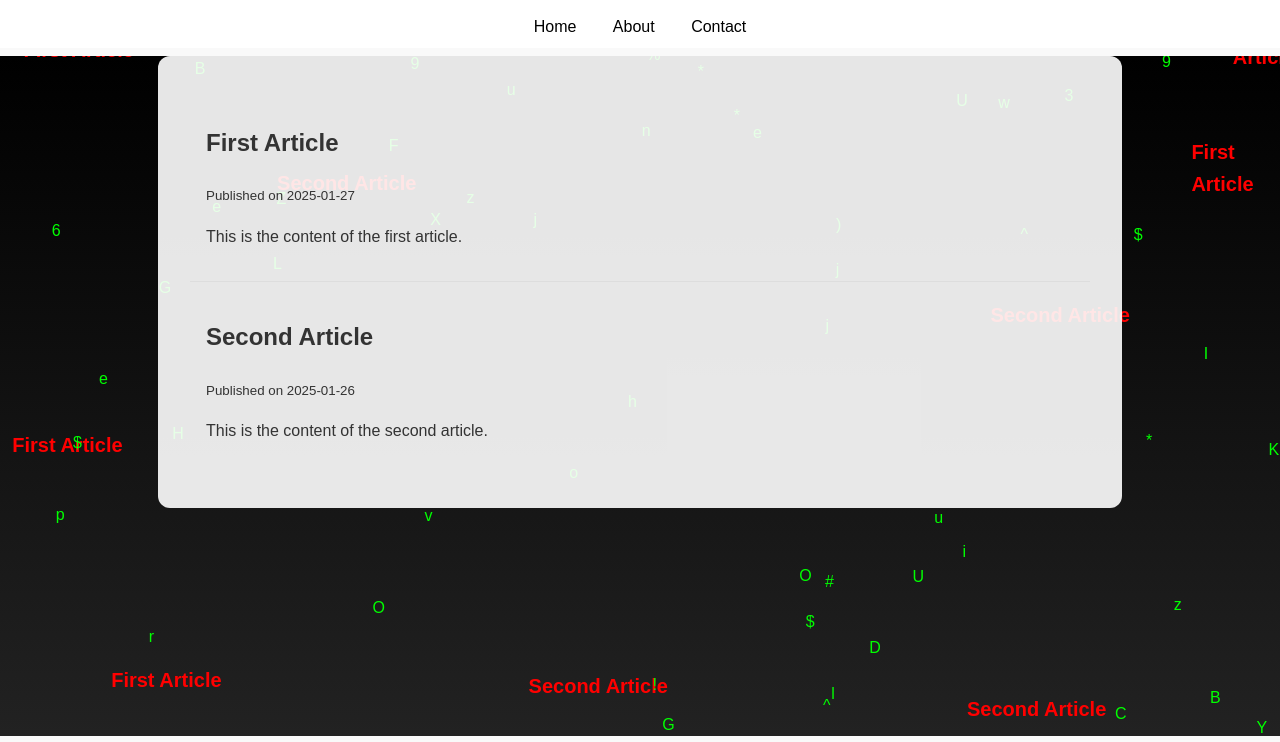
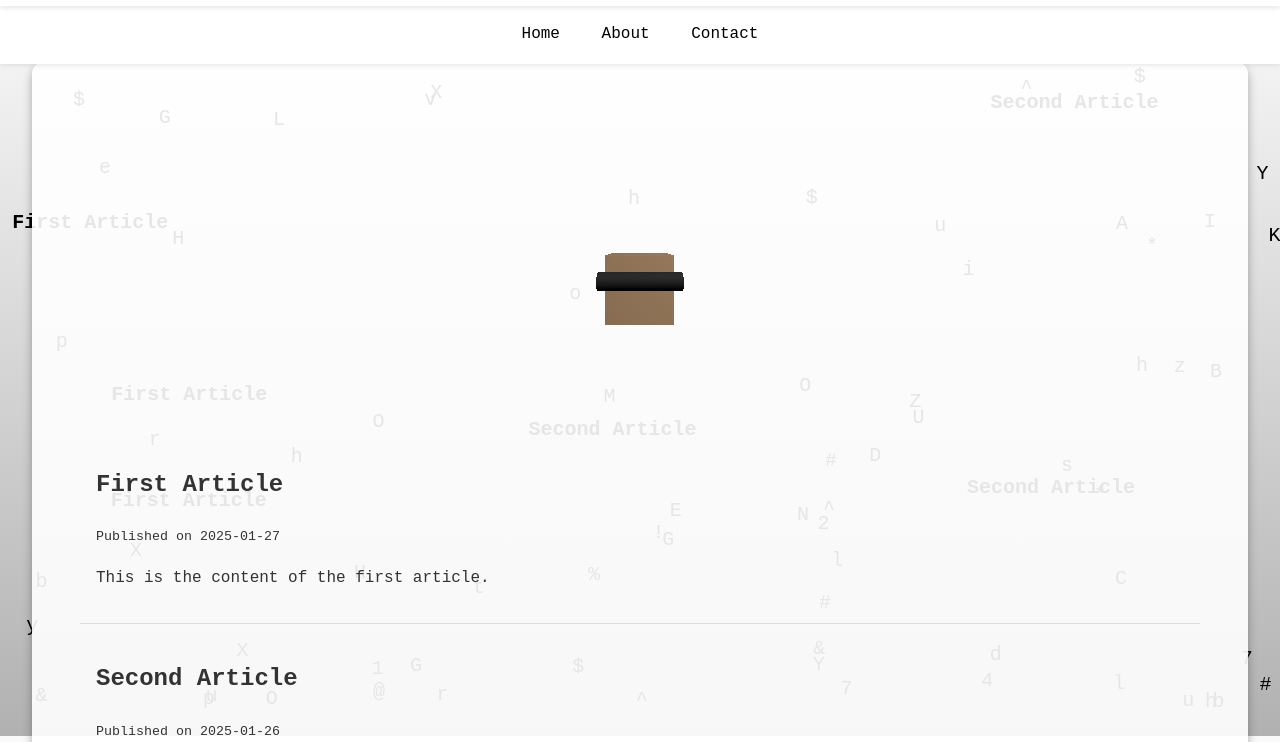
Before and after one commit to DGFellow/truthoperators, a plain HTML site: page index.html in a window 1280 px wide. Shown: the part 64-806 px from the top of the page. Drawn offline with nearby package versions, Linux system fonts and the light colour scheme; files whose address does not match are found by name.

Commit message:
Add files via upload

```diff
--- a/index.html
+++ b/index.html
@@ -5,6 +5,7 @@
     <meta charset="UTF-8">
     <meta name="viewport" content="width=device-width, initial-scale=1.0">
     <title>My Blog</title>
+    <script src="https://cdnjs.cloudflare.com/ajax/libs/three.js/r128/three.min.js"></script>
     <link rel="stylesheet" href="style.css">
 </head>
 
@@ -23,18 +24,17 @@
         <a href="#">Contact</a>
     </nav>
 
-    <!-- Main Rain Background Container -->
     <div id="rainBackground">
-        <div class="cloud">
-            <!-- All the foreground content inside the rain -->
-            <div class="content-container">
-                <div class="container">
-                    <div id="articleContainer"></div> <!-- Dynamic articles -->
-                </div>
-            </div>
+        <div class="cloud"></div> <!-- The cloud container for the rain drops -->
+    </div>
+
+    <!-- Main Content Container -->
+    <div class="main-container">
+        <div class="content-wrapper">
+            <div id="threeContainer"></div> <!-- 3D Logo/Three.js -->
+            <div id="articleContainer"></div> <!-- Dynamic Articles -->
         </div>
     </div>
-
 
     <footer>
         <p>&copy; 2025 My Blog. All Rights Reserved.</p>
--- a/scripts.js
+++ b/scripts.js
@@ -44,7 +44,7 @@ function generateRandomDrop() {
     drop.classList.add("drop"); // Add the CSS class for styling
 
     // Set a random animation duration (fast-moving drops)
-    drop.style.animationDuration = `${Math.random() * 2 + 1}s`;
+    drop.style.animationDuration = `${Math.random() * 1 + 2}s`;
 
     // Randomize the drop's horizontal position
     const left = Math.random() * cloud.clientWidth;
@@ -71,7 +71,7 @@ function generateTitleDrop() {
     drop.classList.add("title-drop"); // Add the CSS class for title styling
 
     // Set a slower animation duration for titles
-    drop.style.animationDuration = `${Math.random() * 4 + 3}s`;
+    drop.style.animationDuration = `${Math.random() * 4 + 4}s`;
 
     // Randomize the drop's horizontal position
     const left = Math.random() * cloud.clientWidth;
@@ -116,3 +116,79 @@ function toggleDarkMode() {
 }
 
 document.getElementById('darkModeToggle').addEventListener('change', toggleDarkMode); // Add toggle event listener
+
+// Check if the container exists in your DOM
+const threeContainer = document.getElementById('threeContainer');
+
+if (threeContainer) {
+    // Initialize Three.js
+    const scene = new THREE.Scene();
+    const camera = new THREE.PerspectiveCamera(75, threeContainer.clientWidth / threeContainer.clientHeight, 0.1, 1000);
+    const renderer = new THREE.WebGLRenderer({ alpha: true }); // Transparent background
+    renderer.setSize(threeContainer.clientWidth, threeContainer.clientHeight);
+    threeContainer.appendChild(renderer.domElement);
+
+    // Add Lighting
+    const light = new THREE.PointLight(0xffffff, 1);
+    light.position.set(10, 10, 10);
+    scene.add(light);
+
+    // Create Head
+    const headMaterial = new THREE.MeshStandardMaterial({ color: 0xffcc99 });
+    const headGeometry = new THREE.BoxGeometry(1.5, 1.5, 1.5);
+    const head = new THREE.Mesh(headGeometry, headMaterial);
+    head.position.set(0, 0, 0);
+    scene.add(head);
+
+    // Create Binoculars
+    const binocularMaterial = new THREE.MeshStandardMaterial({ color: 0x333333 });
+    const cylinderGeometry = new THREE.CylinderGeometry(0.2, 0.2, 1, 32);
+
+    const leftLens = new THREE.Mesh(cylinderGeometry, binocularMaterial);
+    leftLens.rotation.z = Math.PI / 2; // Rotate horizontally
+    leftLens.position.set(-0.4, 0.2, 0.8); // Slightly to the left
+    head.add(leftLens); // Attach to head
+
+    const rightLens = new THREE.Mesh(cylinderGeometry, binocularMaterial);
+    rightLens.rotation.z = Math.PI / 2; // Rotate horizontally
+    rightLens.position.set(0.4, 0.2, 0.8); // Slightly to the right
+    head.add(rightLens); // Attach to head
+
+    // Connecting Bar for Binoculars
+    const barGeometry = new THREE.BoxGeometry(1, 0.1, 0.1);
+    const bar = new THREE.Mesh(barGeometry, binocularMaterial);
+    bar.position.set(0, 0.2, 0.8); // Centered between lenses
+    head.add(bar); // Attach to head
+
+    // Cursor Tracking
+    let mouseX = 0, mouseY = 0;
+    document.addEventListener('mousemove', (event) => {
+        const rect = threeContainer.getBoundingClientRect();
+        mouseX = ((event.clientX - rect.left) / rect.width) * 2 - 1;
+        mouseY = -((event.clientY - rect.top) / rect.height) * 2 + 1;
+    });
+
+    // Animation Loop
+    function animate() {
+        requestAnimationFrame(animate);
+
+        // Smoothly rotate the head and binoculars toward the cursor
+        head.rotation.y = mouseX * Math.PI * 0.25; // Rotate horizontally
+        head.rotation.x = mouseY * Math.PI * 0.25; // Rotate vertically
+
+        renderer.render(scene, camera);
+    }
+
+    animate();
+
+    // Handle window resize
+    window.addEventListener('resize', () => {
+        camera.aspect = threeContainer.clientWidth / threeContainer.clientHeight;
+        camera.updateProjectionMatrix();
+        renderer.setSize(threeContainer.clientWidth, threeContainer.clientHeight);
+    });
+
+    // Position the Camera
+    camera.position.z = 5; // Backward for full view
+    camera.position.y = 1; // Slightly above the head
+}
--- a/style.css
+++ b/style.css
@@ -1,6 +1,6 @@
 /* General Styles */
 body {
-    font-family: Arial, sans-serif;
+    font-family: 'Courier New', Courier, monospace, sans-serif;
     margin: 0;
     padding: 0;
     line-height: 1.6;
@@ -14,6 +14,8 @@ body.dark-mode {
     color: #f1f1f1;
 }
 
+
+
 /* Header */
 header {
     background: #fff;
@@ -22,6 +24,10 @@ header {
     display: flex;
     justify-content: space-between;
     align-items: center;
+    position: sticky;
+    top: 0;
+    z-index: 10;
+    box-shadow: 0 2px 5px rgba(0, 0, 0, 0.1);
 }
 
 body.dark-mode header {
@@ -35,134 +41,6 @@ header h1 {
     font-size: 1.5rem;
 }
 
-/* Navigation */
-nav {
-    background: #fff;
-    color: #000;
-    padding: 0.5rem 0;
-    text-align: center;
-}
-
-body.dark-mode nav {
-    background: #333;
-    color: #fff;
-}
-
-nav a {
-    color: inherit;
-    text-decoration: none;
-    margin: 0 1rem;
-}
-
-nav a:hover {
-    text-decoration: underline;
-}
-
-/* Rain Background Container */
-#rainBackground {
-    position: absolute; /* Full-page positioning */
-    top: 120px; /* Start below the header and navigation */
-    bottom: 120px;
-    left: 0;
-    width: 100%;
-    height: calc(100vh - 120px); /* Adjust height to account for header and navigation */
-    overflow: hidden; /* Prevent overflow of rain drops */
-    z-index: 0; /* Ensure it stays behind the content */
-    background: linear-gradient(to bottom, #000, #222); /* Subtle gradient */
-}
-
-/* Dark Mode */
-body.dark-mode #rainBackground {
-    background: linear-gradient(to bottom, #121212, #1e1e1e); /* Dark mode gradient */
-}
-
-
-/* Cloud for Matrix Rain */
-.cloud {
-    position: relative; /* Matches parent container */
-    width: 100%;
-    height: 100%;
-    overflow: hidden; /* Ensure no drops spill outside */
-}
-
-/* Foreground Content */
-.content-container {
-    position: relative; /* Content stays above rain */
-    z-index: 1; /* Higher z-index than rain background */
-    padding: 2rem; /* Internal spacing */
-    background-color: rgba(255, 255, 255, 0.9); /* Transparent background */
-    border-radius: 12px; /* Rounded corners */
-    margin: 0 auto; /* Center the container */
-    max-width: 900px; /* Limit content width */
-}
-
-body.dark-mode .content-container {
-    background-color: rgba(18, 18, 18, 0.9); /* Dark mode content background */
-    color: #fff;
-}
-
-/* Article Styling */
-article {
-    padding: 1rem;
-    border-bottom: 1px solid #ddd;
-}
-
-body.dark-mode article {
-    border-bottom: 1px solid #444;
-}
-
-article:last-of-type {
-    border-bottom: none;
-}
-
-/* Matrix Rain Drops */
-.drop {
-    position: absolute;
-    top: -50px; /* Start above the container */
-    font-size: 16px;
-    color: #00ff00;
-    animation: fall ease-in-out infinite;
-}
-
-.title-drop {
-    position: absolute;
-    top: -50px;
-    font-size: 20px;
-    color: #ff0000;
-    font-weight: bold;
-    animation: fall ease-in-out infinite;
-}
-
-body.dark-mode .drop {
-    color: #00cc00; /* Dim green for dark mode */
-}
-
-body.dark-mode .title-drop {
-    color: #ff5555; /* Adjusted red for dark mode */
-}
-
-@keyframes fall {
-    0% {
-        transform: translateY(0); /* Start at the top */
-    }
-    100% {
-        transform: translateY(100vh); /* End at the bottom of the viewport */
-    }
-}
-
-/* Footer */
-footer {
-    background: #fff;
-    color: #000;
-    text-align: center;
-    padding: 1rem 0;
-    margin-top: 2rem;
-}
-
-body.dark-mode footer {
-    background: #333;
-    color: #fff;
-}
 
 /* Toggle Switch */
 .switch {
@@ -214,3 +92,167 @@ input:checked + .slider {
 input:checked + .slider:before {
     transform: translateX(26px);
 }
+
+/* Navigation */
+nav {
+    background: #fff;
+    color: #000;
+    padding: 1rem 0;
+    text-align: center;
+    position: sticky;
+    top: 60px; /* Below header */
+    z-index: 9;
+    box-shadow: 0 1px 5px rgba(0, 0, 0, 0.1);
+}
+
+body.dark-mode nav {
+    background: #333;
+    color: #fff;
+}
+
+nav a {
+    color: inherit;
+    text-decoration: none;
+    margin: 0 1rem;
+}
+
+nav a:hover {
+    text-decoration: underline;
+}
+
+
+
+
+/* Rain Background Container */
+#rainBackground {
+    position: fixed; /* Full-page positioning */
+    top: 0;
+    left: 0;
+    width: 100vw;
+    height: 100vh;
+    overflow: hidden; /* Prevent overflow of rain drops */
+    z-index: 0; /* Ensure it stays behind the content */
+    background: linear-gradient(to bottom, #fff, #b1b1b1); /* Subtle gradient */
+}
+
+/* Dark Mode */
+body.dark-mode #rainBackground {
+    background: linear-gradient(to bottom, #121212, #1e1e1e); /* Dark mode gradient */
+}
+
+/* Cloud for Matrix Rain */
+.cloud {
+    position: relative; /* Matches parent container */
+    width: 100%;
+    height: 100%;
+    overflow: hidden; /* Ensure no drops spill outside */
+}
+
+/* Foreground Content */
+.main-container {
+    display: flex;
+    justify-content: center;
+    align-items: center;
+    height: 100vh;
+    width: 100%;
+    position: relative;
+    z-index: 1;
+}
+
+.content-wrapper {
+    background-color: rgba(255, 255, 255, 0.9); /* Transparent background */
+    border-radius: 12px; /* Rounded corners */
+    padding: 2rem; /* Internal spacing */
+    box-shadow: 0 4px 10px rgba(0, 0, 0, 0.3); /* Soft shadow */
+    max-width: 90%; /* Limit content width */
+    width: 90%; /* Responsive width */
+}
+
+body.dark-mode .content-wrapper {
+    background-color: rgba(18, 18, 18, 0.9); /* Dark mode content background */
+    color: #fff;
+}
+
+#threeContainer {
+    height: 300px; /* Set a fixed height for the Three.js container */
+    margin-bottom: 20px; /* Add spacing below the 3D container */
+    position: relative; /* Ensure it doesn’t overlap other containers */
+    z-index: 2; /* Make sure it stays visible above the rain background */
+}
+
+#articleContainer {
+    overflow-y: auto; /* Enable scrolling if needed */
+    max-height: 400px; /* Limit the height of the article container */
+    padding: 1rem;
+    position: relative; /* Ensure it stays in its intended position */
+    z-index: 2; /* Same z-index to stack properly */
+    margin-top: 20px; /* Add some spacing above the articles */
+}
+
+
+
+
+/* Article Styling */
+article {
+    padding: 1rem;
+    border-bottom: 1px solid #ddd;
+}
+
+body.dark-mode article {
+    border-bottom: 1px solid #444;
+}
+
+article:last-of-type {
+    border-bottom: none;
+}
+
+/* Matrix Rain Drops */
+.drop {
+    position: absolute;
+    top: -50px; /* Start above the container */
+    font-size: 20px;
+    color: #000000;
+    animation: fall ease-in-out infinite;
+}
+
+.title-drop {
+    position: absolute;
+    top: -50px;
+    font-size: 20px;
+    color: #000000;
+    font-weight: bold;
+    animation: fall ease-in-out infinite;
+}
+
+body.dark-mode .drop {
+    color: #00cc00; /* Dim green for dark mode */
+}
+
+body.dark-mode .title-drop {
+    color: #ffffff; /* Adjusted red for dark mode */
+}
+
+@keyframes fall {
+    0% {
+        transform: translateY(0); /* Start at the top */
+    }
+    100% {
+        transform: translateY(100vh); /* End at the bottom of the viewport */
+    }
+}
+
+/* Footer */
+footer {
+    position: relative;
+    background: #fff;
+    color: #000;
+    text-align: center;
+    padding: 1rem 0;
+    margin-top: 2rem;
+    box-shadow: 0 -2px 5px rgba(0, 0, 0, 0.1);
+}
+
+body.dark-mode footer {
+    background: #333;
+    color: #fff;
+}
```
